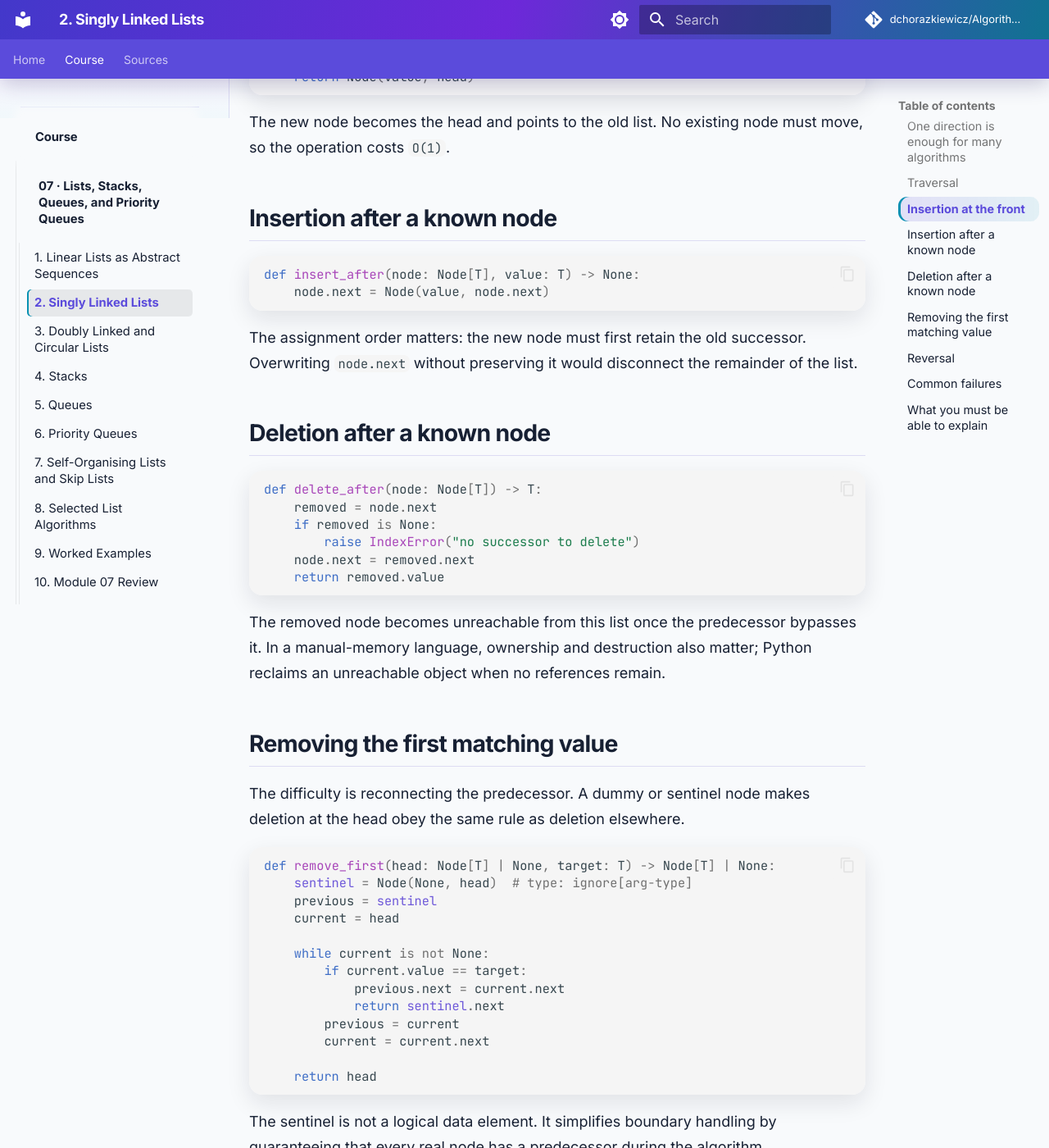
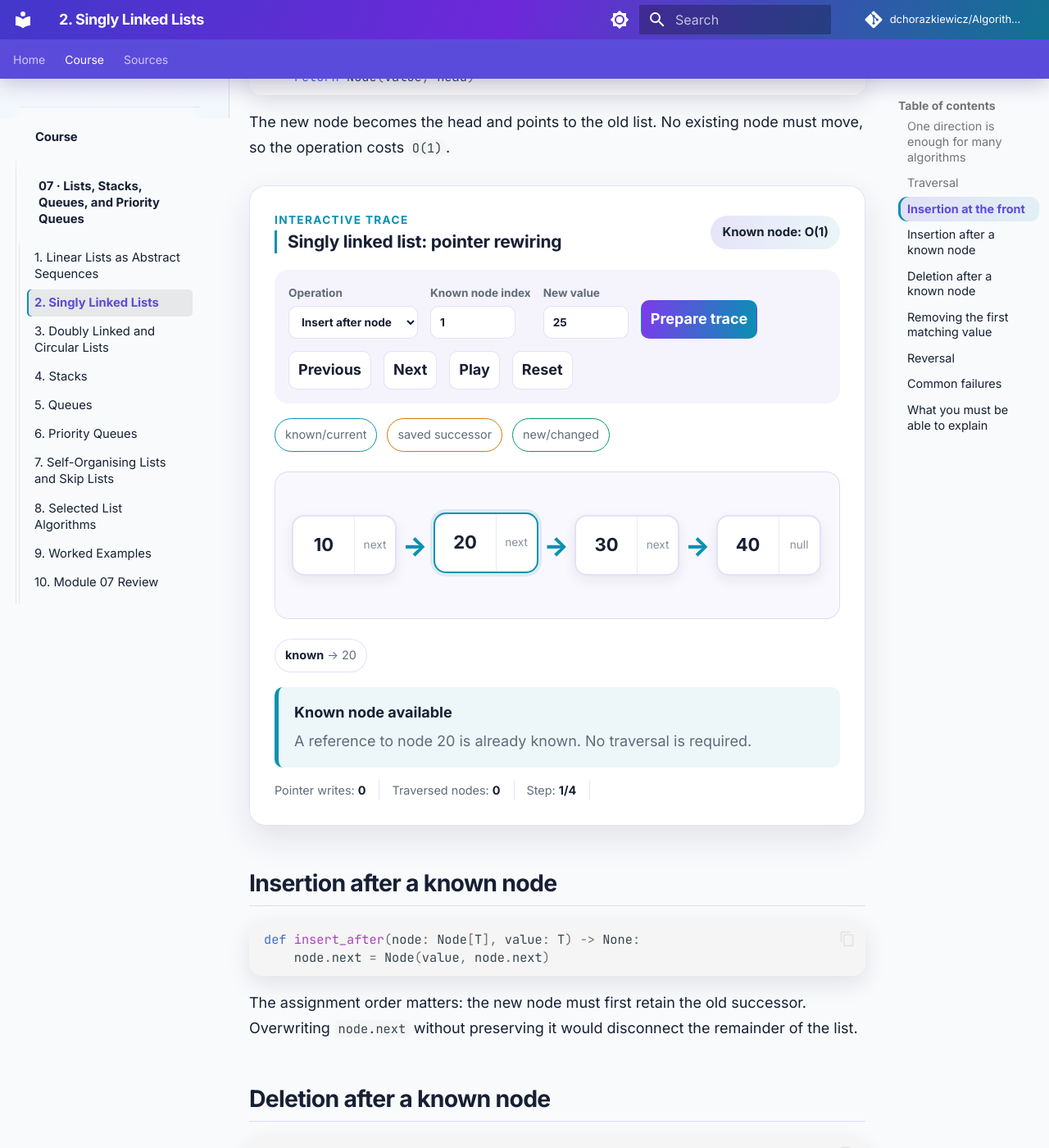
Before and after one commit to dchorazkiewicz/Algorithms_and_Complexity, an MkDocs documentation site: the page built from docs/course/07-lists-stacks-queues-and-priority-queues/02-singly-linked-lists.md, in a window 1280 px wide and 1400 px high, scrolled down 1199 px. Shown: the whole window at 82% size. Built offline with MkDocs 1.6.1 and Material for MkDocs 9.7.7, drawn with Linux system fonts in a browser that asks for light colours; comment, search, counter and statistics services are not loaded.

Commit message:
Mount linked list visualisation in chapter

```diff
--- a/docs/course/07-lists-stacks-queues-and-priority-queues/02-singly-linked-lists.md
+++ b/docs/course/07-lists-stacks-queues-and-priority-queues/02-singly-linked-lists.md
@@ -1,4 +1,7 @@
 # Singly Linked Lists
+
+<link rel="stylesheet" href="../../../stylesheets/singly-linked-list-visualization.css">
+<script src="../../../javascripts/singly-linked-list-visualization.js" defer></script>
 
 ## One direction is enough for many algorithms
 
```
